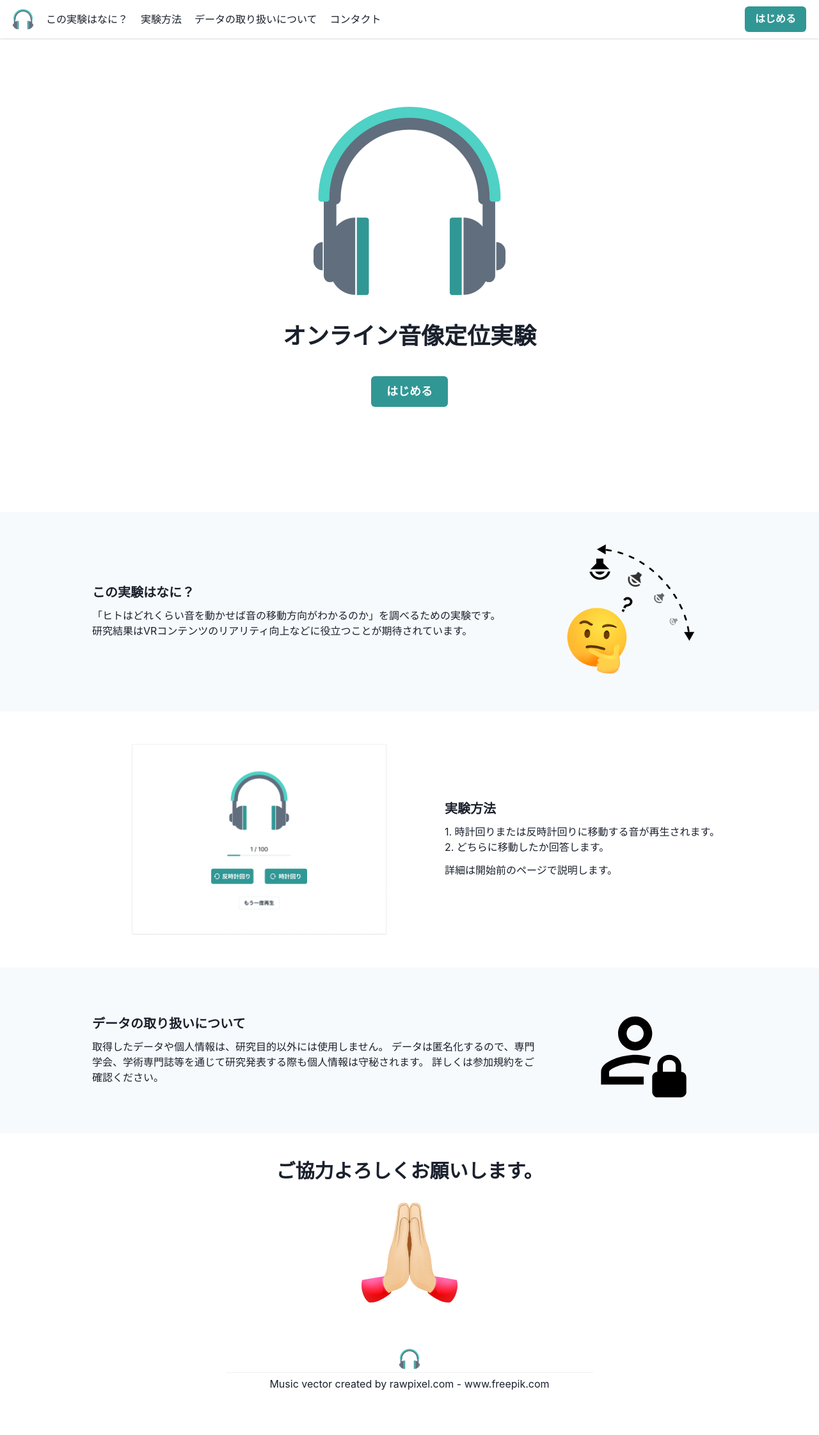
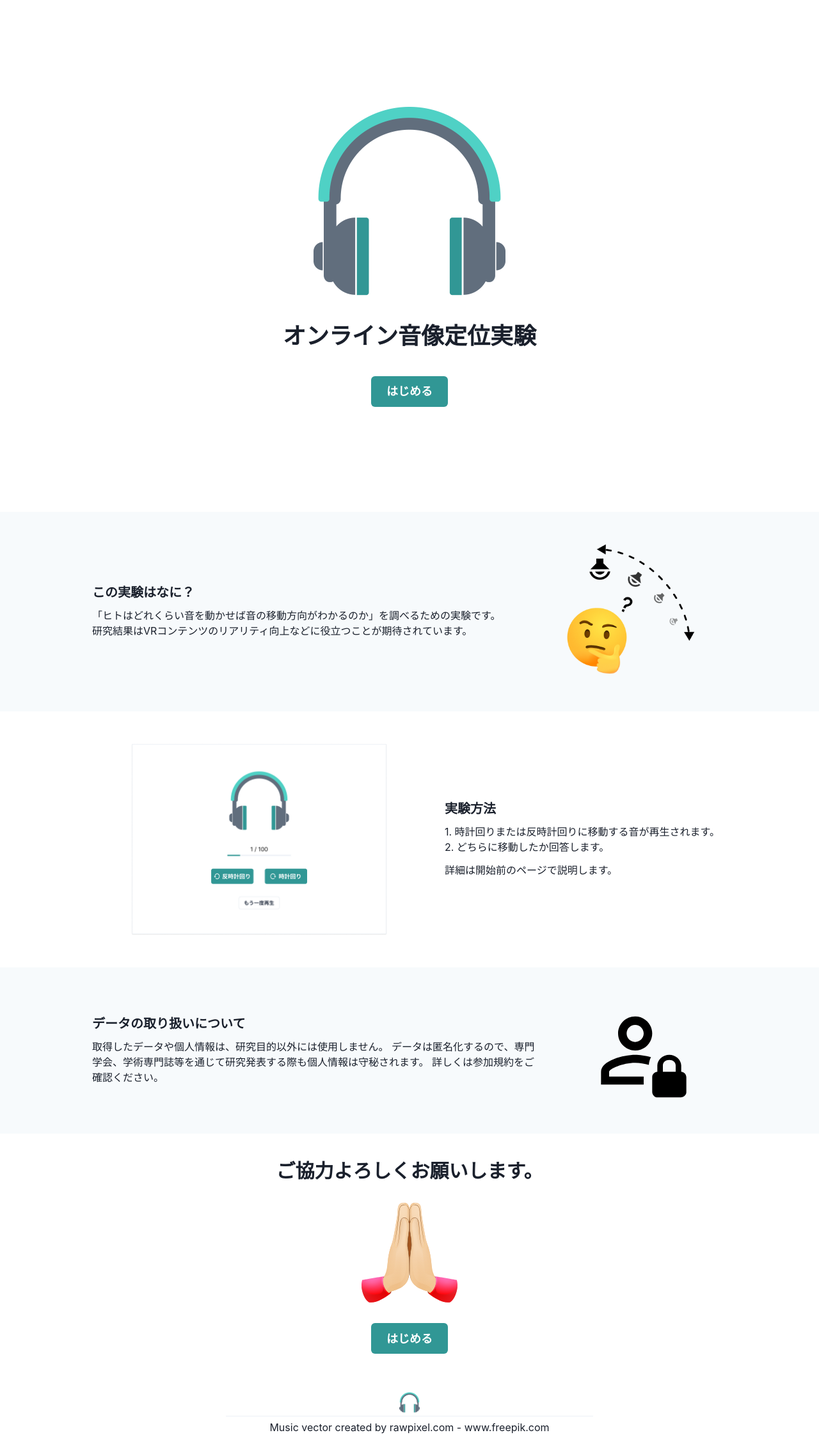
Before and after one commit to kudolab/kokutou, a Next.js app in the folder kokutou-frontend/: page / in a window 1280 px wide. Shown: the whole page at 64% size. Before the commit the page ends 2175 px from the top, so only its background shows below. Built offline with nearby package versions, Linux system fonts and the light colour scheme.

Commit message:
Reformat

```diff
--- a/kokutou-frontend/components/experiment-practice/cifirmation.tsx
+++ b/kokutou-frontend/components/experiment-practice/cifirmation.tsx
@@ -74,7 +74,7 @@ function P3() {
           <Text fontSize="xs" align="center">
             ※ はじめるボタンを押すことで
             <Link href="/terms-of-participation">
-            参加規約
+              参加規約
             </Link>
             に同意したものとみなします。
           </Text>
--- a/kokutou-frontend/components/hero.tsx
+++ b/kokutou-frontend/components/hero.tsx
@@ -3,16 +3,25 @@ import {
 } from '@chakra-ui/react';
 import StartButton from 'components/start-button';
 import Image from 'next/image';
-import React from 'react';
+import React, { useEffect } from 'react';
+import Link from 'next/link';
+import { useRouter } from 'next/router';
 
 export default function Hero() {
+  const router = useRouter();
+  useEffect(() => {
+    router.prefetch('/experiment-practice');
+  }, []);
+
   return (
     <Container maxW="container.lg" height="100vh" centerContent>
       <Center h="100vh">
         <VStack spacing="2.5rem">
           <Image src="/icon-headphone.png" alt="icon-headphone" width="300" height="300" />
           <Heading as="h1" size="xl">オンライン音像定位実験</Heading>
-          <StartButton size="lg" />
+          <Link href="/experiment-practice">
+            <StartButton size="lg" onClick={() => router.push('/experiment-practice')} />
+          </Link>
         </VStack>
       </Center>
     </Container>
--- a/kokutou-frontend/components/request-for-cooperation.tsx
+++ b/kokutou-frontend/components/request-for-cooperation.tsx
@@ -2,8 +2,12 @@ import {
   Box, Container, Flex, Heading, VStack,
 } from '@chakra-ui/react';
 import PrayingHands from 'components/praying-hands';
+import StartButton from 'components/start-button';
+import React from 'react';
+import { useRouter } from 'next/router';
 
 export default function RequestForCooperation() {
+  const router = useRouter();
   return (
     <Box bg="white" p="2.5rem">
       <Container maxW="container.lg" centerContent>
@@ -12,6 +16,7 @@ export default function RequestForCooperation() {
           <Flex align="center" justify="center">
             <PrayingHands />
           </Flex>
+          <StartButton size="lg" onClick={() => router.push('/experiment-practice')} />
         </VStack>
       </Container>
     </Box>
--- a/kokutou-frontend/components/start-button.tsx
+++ b/kokutou-frontend/components/start-button.tsx
@@ -1,12 +1,13 @@
 import { Button } from '@chakra-ui/react';
 
 type StartButtonProps = {
-  size: string
+  size: string,
+  onClick: ()=>void,
 }
 
-export default function StartButton({ size }: StartButtonProps) {
+export default function StartButton({ size, onClick }: StartButtonProps) {
   return (
-    <Button colorScheme="teal" size={size}>
+    <Button colorScheme="teal" size={size} onClick={onClick}>
       はじめる
     </Button>
   );
--- a/kokutou-frontend/pages/experiment-practice/index.tsx
+++ b/kokutou-frontend/pages/experiment-practice/index.tsx
@@ -95,7 +95,7 @@ export default function ExperimentPractice() {
                   <Progress
                     colorScheme="teal"
                     size="xs"
-                    value={soundNumber / maxSoundNumber * 100}
+                    value={(soundNumber / maxSoundNumber) * 100}
                   />
                 </Box>
               </Box>
--- a/kokutou-frontend/pages/index.tsx
+++ b/kokutou-frontend/pages/index.tsx
@@ -1,7 +1,6 @@
 import { Box } from '@chakra-ui/react';
 import Head from 'next/head';
 import Hero from 'components/hero';
-import Header from 'components/header';
 import WhatIsThis from 'components/what-is-this';
 import Method from 'components/method';
 import Privacy from 'components/privacy';
@@ -16,7 +15,7 @@ export default function Home() {
         <meta name="description" content="Created by Tetsu Takizawa" />
         <link rel="icon" href="/favicon.ico" />
       </Head>
-      <Header />
+      {/* <Header /> */}
       <main>
         <Hero />
         <WhatIsThis />
```
